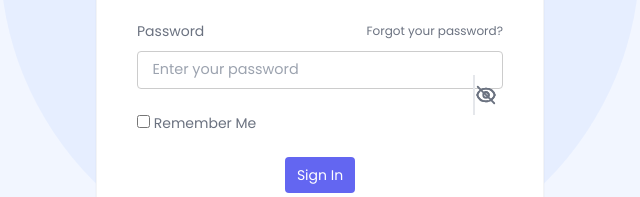
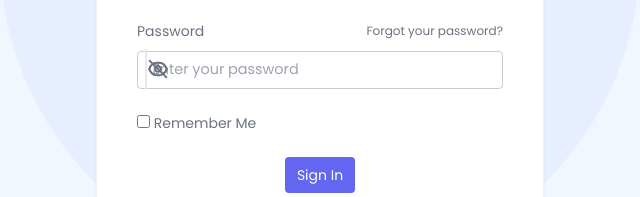
Before and after one commit to emdidar/easy-admin-template-tailwind, a website: page public/login.html in a window 1280 px wide. Shown: the part 445-642 px from the top of the page, 320-960 px from the left. Drawn offline with Linux system fonts and the light colour scheme.

Commit message:
Update login.html

```diff
--- a/public/login.html
+++ b/public/login.html
@@ -38,13 +38,13 @@
               <label for="password">Password</label>
               <a href="forgot-password.html" class="text-xs">Forgot your password?</a>
             </span>
-            <span class="relative">
+            <span class="flex relative">
               <input type="password" class="input w-full" id="password" name="password" placeholder="Enter your password" required />
-              <div class="eye-close" onclick="eyeOpenClose()">
-                <svg class="w-6 h-10 absolute top-6 left-[336px] border-l-2 cursor-pointer" fill="none" stroke="currentColor" viewBox="0 0 24 24" xmlns="http://www.w3.org/2000/svg"><path stroke-linecap="round" stroke-linejoin="round" stroke-width="2" d="M15 12a3 3 0 11-6 0 3 3 0 016 0z"></path><path stroke-linecap="round" stroke-linejoin="round" stroke-width="2" d="M2.458 12C3.732 7.943 7.523 5 12 5c4.478 0 8.268 2.943 9.542 7-1.274 4.057-5.064 7-9.542 7-4.477 0-8.268-2.943-9.542-7z"></path></svg>
+              <div class="eye-close absolute top-0 right-0 p-2" onclick="eyeOpenClose()">
+                <svg class="w-6 h-10 border-l-2 cursor-pointer" fill="none" stroke="currentColor" viewBox="0 0 24 24" xmlns="http://www.w3.org/2000/svg"><path stroke-linecap="round" stroke-linejoin="round" stroke-width="2" d="M15 12a3 3 0 11-6 0 3 3 0 016 0z"></path><path stroke-linecap="round" stroke-linejoin="round" stroke-width="2" d="M2.458 12C3.732 7.943 7.523 5 12 5c4.478 0 8.268 2.943 9.542 7-1.274 4.057-5.064 7-9.542 7-4.477 0-8.268-2.943-9.542-7z"></path></svg>
               </div>
-              <div class="eye-open" onclick="eyeOpenClose()">
-                <svg class="w-6 h-10 absolute top-6 left-[336px] border-l-2 cursor-pointer" fill="none" stroke="currentColor" viewBox="0 0 24 24" xmlns="http://www.w3.org/2000/svg"><path stroke-linecap="round" stroke-linejoin="round" stroke-width="2" d="M13.875 18.825A10.05 10.05 0 0112 19c-4.478 0-8.268-2.943-9.543-7a9.97 9.97 0 011.563-3.029m5.858.908a3 3 0 114.243 4.243M9.878 9.878l4.242 4.242M9.88 9.88l-3.29-3.29m7.532 7.532l3.29 3.29M3 3l3.59 3.59m0 0A9.953 9.953 0 0112 5c4.478 0 8.268 2.943 9.543 7a10.025 10.025 0 01-4.132 5.411m0 0L21 21"></path></svg>
+              <div class="eye-open absolute top-0 right-0 p-2" onclick="eyeOpenClose()">
+                <svg class="w-6 h-10 border-l-2 cursor-pointer" fill="none" stroke="currentColor" viewBox="0 0 24 24" xmlns="http://www.w3.org/2000/svg"><path stroke-linecap="round" stroke-linejoin="round" stroke-width="2" d="M13.875 18.825A10.05 10.05 0 0112 19c-4.478 0-8.268-2.943-9.543-7a9.97 9.97 0 011.563-3.029m5.858.908a3 3 0 114.243 4.243M9.878 9.878l4.242 4.242M9.88 9.88l-3.29-3.29m7.532 7.532l3.29 3.29M3 3l3.59 3.59m0 0A9.953 9.953 0 0112 5c4.478 0 8.268 2.943 9.543 7a10.025 10.025 0 01-4.132 5.411m0 0L21 21"></path></svg>
               </div>
             </span>
           </div>
```
